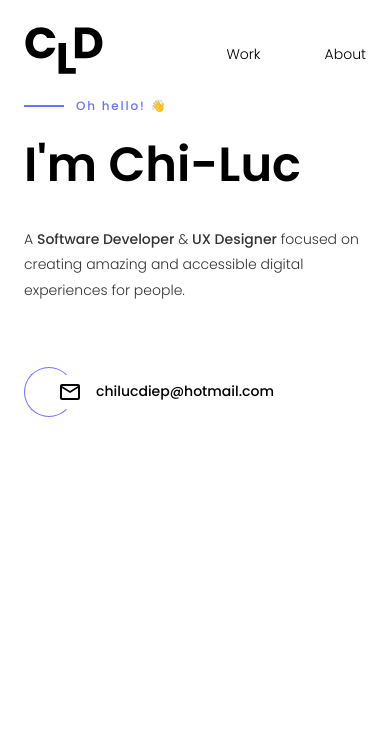
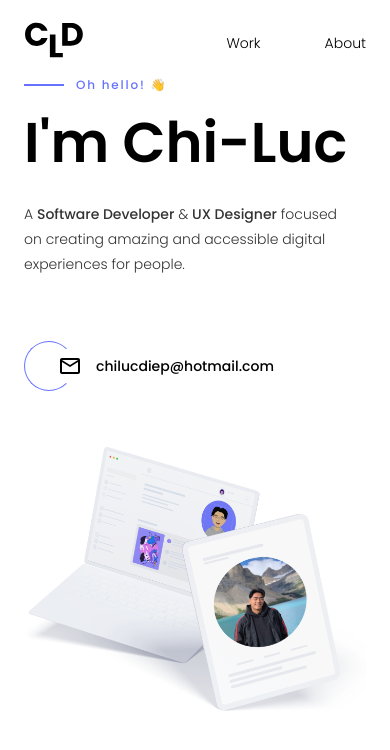
Before and after one commit to chilucdiep/Portfolio-V2, a React (Create React App) app: page / in a window 390 px wide. Shown: the top 750 px of the page. Built offline with nearby package versions, Linux system fonts and the light colour scheme.

Commit message:
Global & button styling

```diff
--- a/src/App.module.scss
+++ b/src/App.module.scss
@@ -58,14 +58,9 @@ p {
   line-height: 180%;
 }
 
-.title {
-  font-size: 4rem;
+.Title {
+  font-size: 3.5rem;
   font-weight: 600;
-}
-
-.caption {
-  font-size: 1.125rem;
-  font-weight: 300;
 }
 
 .Container {
@@ -73,7 +68,7 @@ p {
   padding: 0.6em 1.5em;
   margin: auto;
 
-  @media screen and (min-width: 900px) {
-    padding: 0.8em 10em;
+  @media screen and (min-width: 1050px) {
+    padding: 0.8em 8em;
   }
 }
--- a/src/components/About/About.module.scss
+++ b/src/components/About/About.module.scss
@@ -1,11 +1,15 @@
 .AboutContainer {
   .Hero {
     text-align: center;
-    height: 300px;
+    height: 350px;
     display: flex;
     flex-direction: column;
     justify-content: center;
     align-items: center;
+
+    h1 {
+        margin-bottom: .2em;
+    }
 
     p {
       max-width: 450px;
@@ -16,19 +20,21 @@
     display: flex;
     justify-content: space-between;
     align-items: center;
-    margin-top: 4em;
+    margin: 2em 0;
 
-    @media screen and (max-width: 1100px) {
+    @media screen and (max-width: 1000px) {
         flex-direction: column;
 
         .AboutText {
-            margin: 2em 0 0;
+            margin-top: 2.5em;
+            margin-left: 0 !important;
         }
       }
 
     .AboutImg {
       max-width: 500px;
       max-height: 500px;
+      min-width: 400px;
 
       img {
         width: 100%;
@@ -37,10 +43,16 @@
     }
 
     .AboutText {
-        max-width: 580px;
-        min-width: 400px;
-        width: 100%;
-        margin-left: 3em;
+        max-width: 500px;
+        margin-left: 4.5em;
+
+        h2 {
+            margin: .5em 0 1em;
+        }
+
+        p {
+            font-size: 0.8rem;
+        }
     }
   }
 }
--- a/src/components/About/index.tsx
+++ b/src/components/About/index.tsx
@@ -1,5 +1,6 @@
 import React from "react";
 import styles from "./About.module.scss";
+import globals from "../../App.module.scss";
 
 import AboutImg from "../../images/AboutImg.png";
 
@@ -7,8 +8,8 @@ export default function AboutContainer() {
   return (
     <div className={styles.AboutContainer}>
       <div className={styles.Hero}>
-        <h1 className="title">A quick blurb about me</h1>
-        <p className="caption">
+        <h1 className={globals.Title}>A quick blurb about me</h1>
+        <p>
           I am a driven, curious and detail-oriented front-end developer with
           experience in startups environment. 🚀
         </p>
--- a/src/components/Global/Button/index.tsx
+++ b/src/components/Global/Button/index.tsx
@@ -1,29 +1,15 @@
 import styles from "./Button.module.scss";
+import about from "../../Home/Home.module.scss";
 
 interface Props {
   label: string;
   icon: any;
-  //   variant?: 'primary' | 'secondary' | 'add' | 'collapse';
-  //   underline?: boolean;
-  //   selected?: boolean;
   onClick?(): void;
-  //   tight?: boolean;
 }
 
-export default function Button({
-  label,
-  icon,
-  //   tight,
-  onClick,
-}: //   selected,
-//   underline,
-//   variant = 'primary',
-Props) {
-  //   const isTertiary =
-  //     variant === 'add' || variant === 'collapse';
-
+export default function Button({ label, icon, onClick }: Props) {
   return (
-    <a className={styles.Button} onClick={onClick}>
+    <a className={`${styles.Button} ${about.AboutButton}`} onClick={onClick}>
       <span>{icon}</span>
       {label}
     </a>
--- a/src/components/home/home.module.scss
+++ b/src/components/home/home.module.scss
@@ -2,15 +2,16 @@
   .Hero {
     height: 80vh;
 
-    @media screen and (min-width: 900px) {
+    @media screen and (min-width: 700px) {
       display: flex;
       align-items: center;
       justify-content: space-between;
     }
 
     .HeroText {
+      margin-right: 1em;
       h1 {
-        margin: 0.3em 0 0.55em;
+        margin: 0.1em 0 0.3em;
       }
 
       // .dynamic-txts {
@@ -64,6 +65,39 @@
 
       .Button {
         margin-top: 4em;
+        position: relative;
+
+        .AboutButton {
+          position: relative;
+
+          &::after {
+            content: "";
+            color: white;
+            width: 100%;
+            height: 100%;
+            position: absolute;
+            top: 0;
+            left: 0;
+            display: block;
+            border-radius: 30px;
+            z-index: 6;
+            display: flex;
+            justify-content: center;
+            align-items: center;
+            transition: all 0.3s ease-in;
+          }
+        }
+
+        .AboutButton:hover {
+          &::after {
+            content: "Copy to clipboard";
+            background-color: #6773ff;
+            backdrop-filter: blur(1000px);
+            -webkit-backdrop-filter: blur(1000px);
+            opacity: 0.92;
+            width: 100%;
+          }
+        }
       }
     }
 
@@ -72,7 +106,8 @@
       max-width: 500px;
 
       @media screen and (max-width: 700px) {
-        display: none;
+        margin-top: 3.5em;
+        width: 100%;
       }
     }
   }
--- a/src/components/home/index.tsx
+++ b/src/components/home/index.tsx
@@ -1,18 +1,31 @@
 import React from "react";
 import styles from "./Home.module.scss";
+import globals from "../../App.module.scss";
 
 import HeroImg from "../../images/HeroImg.png";
 import { MAIL_ICON } from "../Global/Icons";
 import Button from "../Global/Button";
 
 export default function HomeContainer() {
+  async function copyEmail() {
+    const email = "chilucdiep@hotmail.com";
+
+    try {
+      await navigator.clipboard.writeText(email);
+      alert("Copied email to clipboard: " + email);
+      console.log('Page URL copied to clipboard');
+    } catch (err) {
+      console.error('Failed to copy: ', err);
+    }
+  }
+
   return (
     <div className={styles.HomeContainer}>
       <div className={styles.Hero}>
         <div className={styles.HeroText}>
           <h3>Oh hello! 👋</h3>
           <div className={styles.Typewriter}>
-            <h1 className="title static-txt">I'm Chi-Luc</h1>
+            <h1 className={globals.Title}>I'm Chi-Luc</h1>
             {/* <ul className="dynamic-txts">
               <li>
                 <h1>YouTuber</h1>
@@ -28,12 +41,16 @@ export default function HomeContainer() {
               </li>
             </ul> */}
           </div>
-          <p className="caption">
+          <p>
             A <span>Software Developer</span> & <span>UX Designer</span> focused
             on creating amazing and accessible digital experiences for people️.
           </p>
           <div className={styles.Button}>
-            <Button icon={MAIL_ICON} label="chilucdiep@hotmail.com" />
+            <Button
+              icon={MAIL_ICON}
+              label="chilucdiep@hotmail.com"
+              onClick={copyEmail}
+            />
           </div>
         </div>
         <img src={HeroImg} alt="Hero Section" className={styles.HeroImg}></img>
--- a/src/components/navbar/navbar.module.scss
+++ b/src/components/navbar/navbar.module.scss
@@ -13,7 +13,7 @@
   align-items: center;
 
   .Logo {
-    max-width: 80px;
+    max-width: 60px;
   }
 
   ul {
```
Also changed, not shown: src/components/navbar/navbar.component.css (added, +7 -0 lines).
